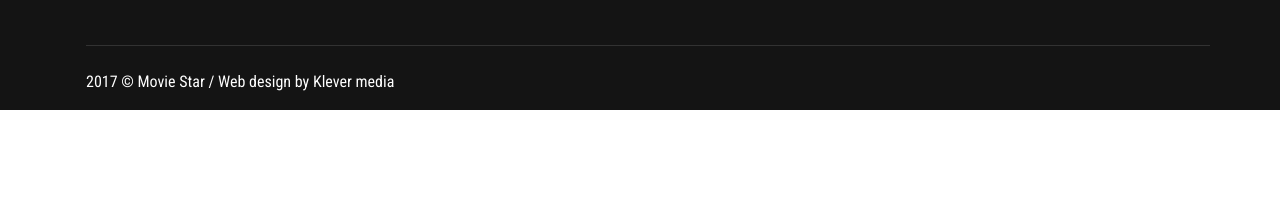
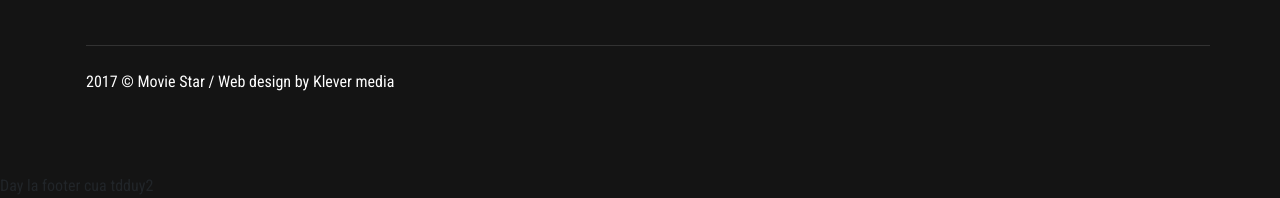
Before and after one commit to duytran1588/bc06_movie, a plain HTML site: page index.html in a window 1280 px wide. Shown: the part 4285-4483 px from the top of the page. Before the commit the page ends 4395 px from the top, so only its background shows below. Drawn offline with nearby package versions, Linux system fonts and the light colour scheme.

Commit message:
footer tdduy2

```diff
--- a/index.html
+++ b/index.html
@@ -1371,8 +1371,8 @@
         </div>
     </footer>
 
-</div>
 
+    <footer>Day la footer cua tdduy2</footer>
     <!-- phan cuoi dung thu Slider Syncing -->
     <!-- chuan bi github.com đăng kí, và veryfy account
     download git scm -->
```
